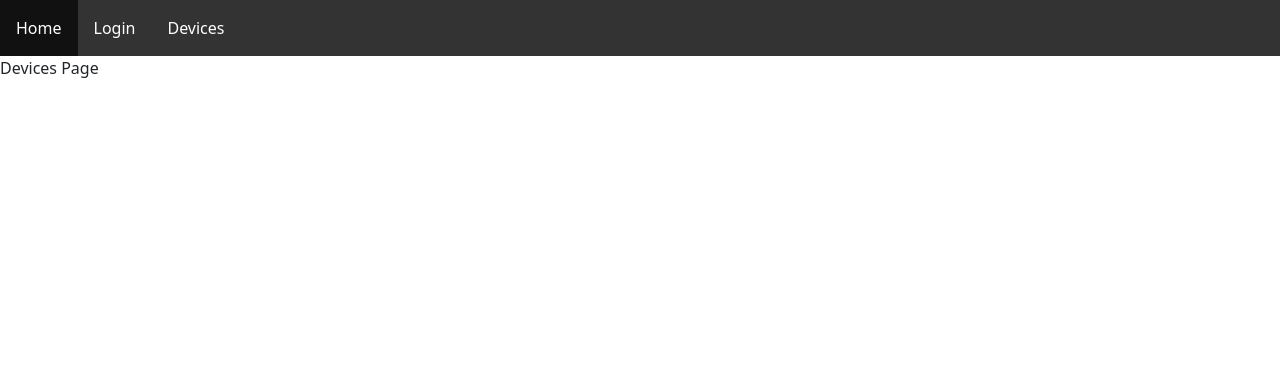
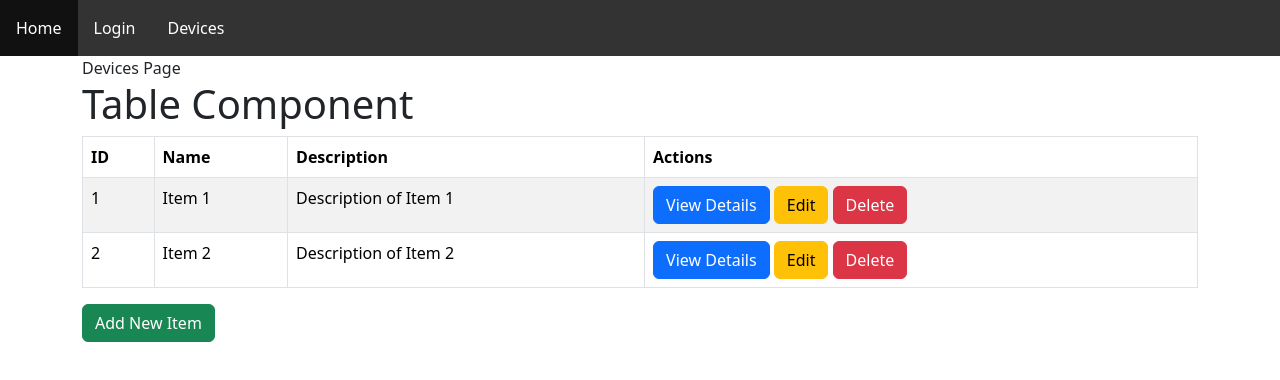
Before and after one commit to Maj64/embedded-system-v1, a React (Create React App) app: page /devices in a window 1280 px wide. Shown: the top 380 px of the page. Built offline with nearby package versions, Linux system fonts and the light colour scheme.

Commit message:
add: devices page

```diff
--- /dev/null
+++ b/src/components/TableComponent.js
@@ -0,0 +1,107 @@
+// src/TableComponent.js
+import React, { useState } from "react";
+import { Table, Button, Modal, Form } from "react-bootstrap";
+// import { v4 as uuidv4 } from 'uuid';
+import { Link } from "react-router-dom";
+// import data from "./data";
+
+const data = [
+    { id: "1", name: "Item 1", description: "Description of Item 1" },
+    { id: "2", name: "Item 2", description: "Description of Item 2" },
+    // Add more sample data as needed
+];
+
+const TableComponent = () => {
+    const [items, setItems] = useState(data);
+    const [showModal, setShowModal] = useState(false);
+    const [selectedItem, setSelectedItem] = useState({});
+
+    const handleDelete = (itemId) => {
+        setItems(items.filter((item) => item.id !== itemId));
+    };
+
+    const handleShowModal = (item) => {
+        setShowModal(true);
+        setSelectedItem(item);
+    };
+
+    const handleCloseModal = () => {
+        setShowModal(false);
+        setSelectedItem({});
+    };
+
+    const handleSave = (e) => {
+        e.preventDefault();
+        // const formData = new FormData(e.target);
+        // const newItem = {
+        //   id: uuidv4(),
+        //   name: formData.get('name'),
+        //   description: formData.get('description'),
+        // };
+        // setItems([...items, newItem]);
+        // setShowModal(false);
+    };
+
+    return (
+        <div>
+            <h1>Table Component</h1>
+            <Table striped bordered hover>
+                <thead>
+                    <tr>
+                        <th>ID</th>
+                        <th>Name</th>
+                        <th>Description</th>
+                        <th>Actions</th>
+                    </tr>
+                </thead>
+                <tbody>
+                    {items.map((item) => (
+                        <tr key={item.id}>
+                            <td>{item.id}</td>
+                            <td>{item.name}</td>
+                            <td>{item.description}</td>
+                            <td>
+                                <Button variant="primary" onClick={() => handleShowModal(item)}>
+                                    View Details
+                                </Button>{" "}
+                                <Button variant="warning" as={Link} to={`/edit/${item.id}`}>
+                                    Edit
+                                </Button>{" "}
+                                <Button variant="danger" onClick={() => handleDelete(item.id)}>
+                                    Delete
+                                </Button>
+                            </td>
+                        </tr>
+                    ))}
+                </tbody>
+            </Table>
+
+            {/* Modal for viewing details */}
+            <Modal show={showModal} onHide={handleCloseModal}>
+                <Modal.Header closeButton>
+                    <Modal.Title>Item Details</Modal.Title>
+                </Modal.Header>
+                <Modal.Body>
+                    <p>
+                        <strong>Name:</strong> {selectedItem.name}
+                    </p>
+                    <p>
+                        <strong>Description:</strong> {selectedItem.description}
+                    </p>
+                </Modal.Body>
+                <Modal.Footer>
+                    <Button variant="secondary" onClick={handleCloseModal}>
+                        Close
+                    </Button>
+                </Modal.Footer>
+            </Modal>
+
+            {/* Button to add new item */}
+            <Button variant="success" onClick={() => setShowModal(true)}>
+                Add New Item
+            </Button>
+        </div>
+    );
+};
+
+export default TableComponent;
--- a/src/components/index.js
+++ b/src/components/index.js
@@ -0,0 +1 @@
+export { default as TableComponent } from "./TableComponent";
--- a/src/pages/Devices.js
+++ b/src/pages/Devices.js
@@ -1,7 +1,16 @@
 import React from "react";
+import { TableComponent } from "../components";
+import { Container } from "react-bootstrap";
 
 const Devices = () => {
-  return <div>Devices Page</div>;
+    return (
+        <div className="device-container">
+            <Container>
+                Devices Page
+                <TableComponent />
+            </Container>
+        </div>
+    );
 };
 
 export default Devices;
```
